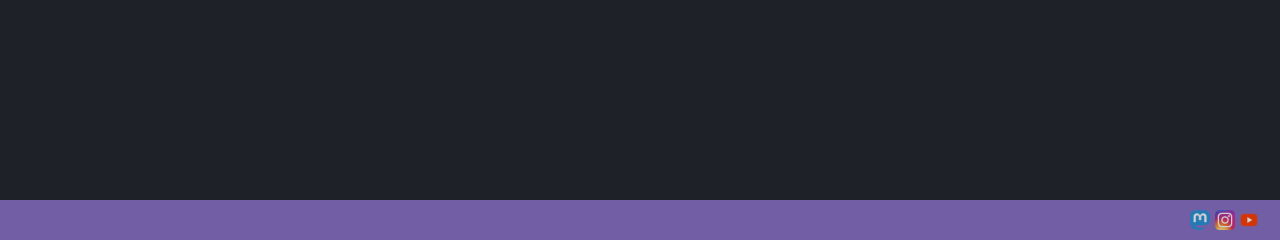
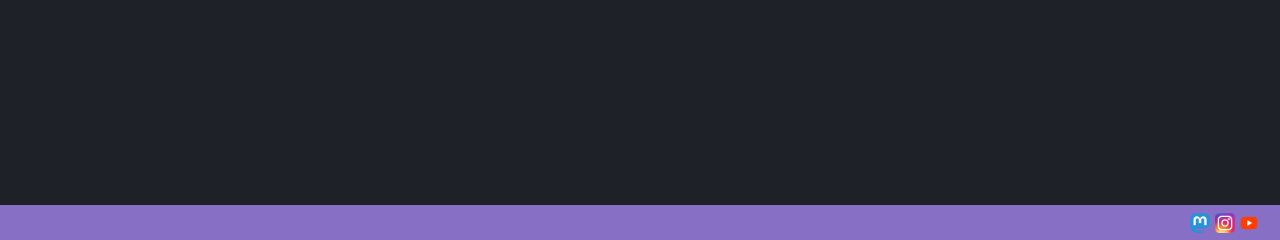
Before and after one commit to Soundsphere/soundweb, a PHP site: page /index.php in a window 1280 px wide. Shown: the part 560-800 px from the top of the page. Run offline with PHP 8.4, Linux system fonts and the light colour scheme.

Commit message:
Changed footer height and opacity
Set footer height to 35px and the opacity to 1

```diff
--- a/public_html/Style/style.css
+++ b/public_html/Style/style.css
@@ -113,9 +113,9 @@ div.footer {
   float: left;
   bottom: 0;
   width: 100%;
-  height: 40px;
+  height: 35px;
   background-color: #886FC6;
-  opacity: 0.8;
+  opacity: 1;
   color: white;
   padding: 1px;
 }
```
